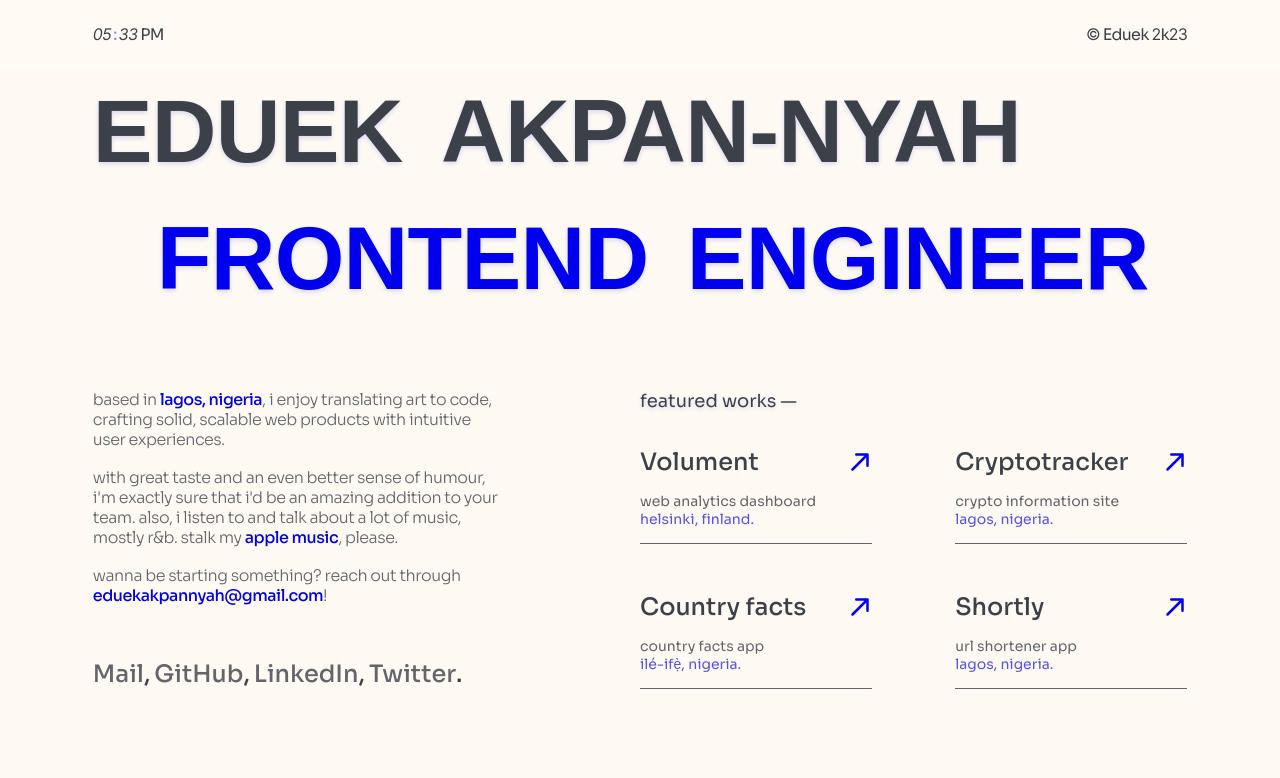
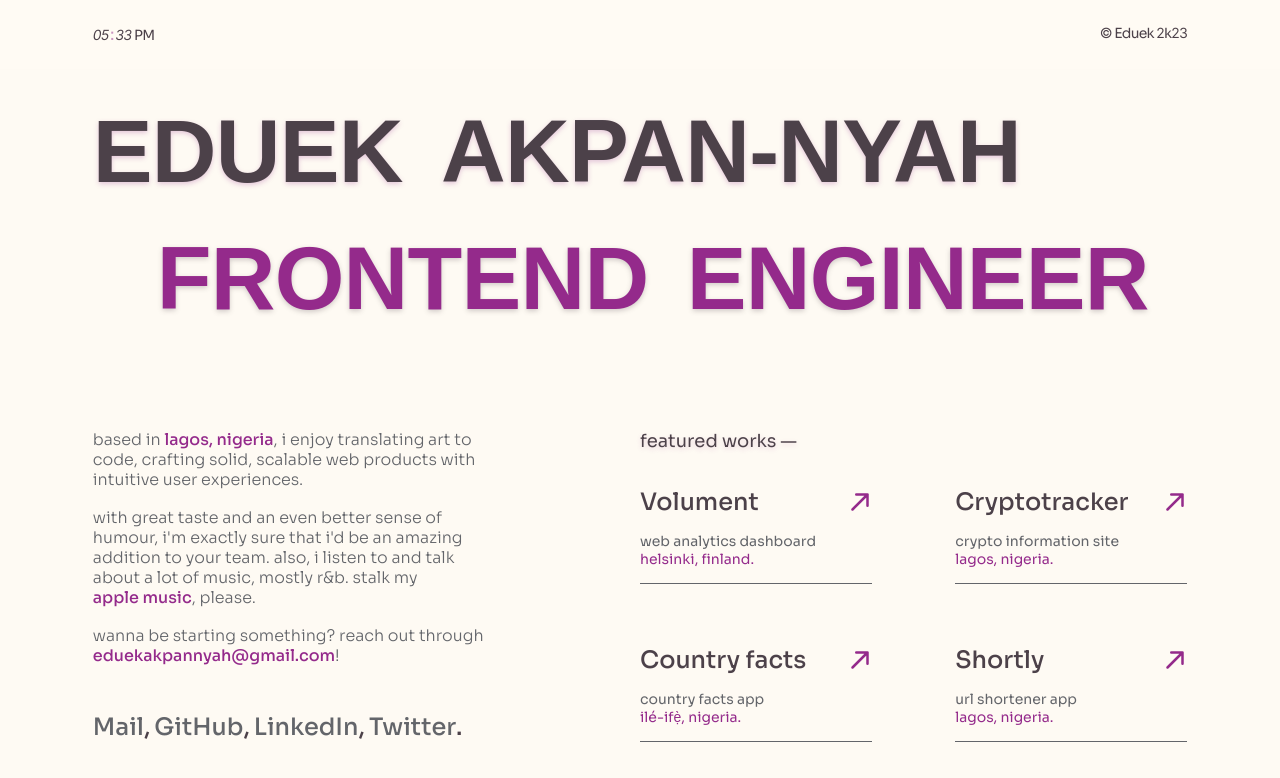
Before and after one commit to the-eduek/folio-v3, a website built with Vite: page index.html in a window 1280 px wide. Built offline with nearby package versions, Linux system fonts and the light colour scheme; files whose address does not match are found by name.

Commit message:
feat: design updates

```diff
--- a/index.html
+++ b/index.html
@@ -28,42 +28,13 @@
       </section>
 
       <section class="wrap">
-        <section class="about">
-          <article>
+        <article class="about">
           <p>Based in <b>Lagos, Nigeria</b>, I enjoy translating art to code, crafting solid, scalable web products with intuitive user experiences.</p>
 
           <p>With great taste and an even better sense of humour, i'm exactly sure that i'd be an amazing addition to your team. Also, I listen to and talk about a lot of music, mostly R&B. Stalk my <a href="https://music.apple.com/profile/eduek" target="_blank">apple music</a>, please.</p>
 
           <p><span>Wanna be starting something?</span> <span>Reach out through</span> <span><a href="mailto:eduekakpannyah@gmail.com">eduekakpannyah@gmail.com</a>!</span></p>
         </article>
-
-          <section class="contact">
-            <h3>Contact —</h3>
-
-            <ul>
-              <li class="contact-link">
-                <a href="mailto:eduekakpannyah@gmail.com">
-                  <span data-content="Mail" aria-hidden="true"></span> Mail
-                </a>,
-              </li>
-              <li class="contact-link">
-                <a href="https://github.com/the-eduek/" target="_blank">
-                  <span data-content="GitHub" aria-hidden="true"></span> GitHub
-                </a>,
-              </li>
-              <li class="contact-link">
-                <a href="https://www.linkedin.com/in/eduek/" target="_blank">
-                  <span data-content="LinkedIn" aria-hidden="true"></span> LinkedIn
-                </a>,
-              </li>
-              <li class="contact-link">
-                <a href="https://twitter.com/the_eduek" target="_blank">
-                  <span data-content="Twitter" aria-hidden="true"></span> Twitter
-                </a>.
-              </li>
-            </ul>
-          </section>
-        </section>
 
         <section class="works">
           <h3>Featured Works —</h3>
@@ -164,8 +135,6 @@
           </ul>
         </section>
 
-      </section>
-
         <section class="contact">
           <h3>Contact —</h3>
 
@@ -192,6 +161,7 @@
             </li>
           </ul>
         </section>
+      </section>
     </main>
     <script type="module" src="/index.js"></script>
   </body>
--- a/src/styles/_globals.scss
+++ b/src/styles/_globals.scss
@@ -34,6 +34,6 @@ h3 {
   font-size: 1.125rem;
   font-weight: 400;
   padding: 1.125rem 0 2rem;
-  text-shadow: 0 2px 5px rgba($primary, 0.15);
+  text-shadow: 0 2px 5px rgba($primary, 0.1875);
   text-transform: lowercase;
 }
--- a/src/styles/_main.scss
+++ b/src/styles/_main.scss
@@ -11,6 +11,10 @@
     transform: translateY(-5%);
   }
 };
+
+%padding {
+  padding: 0 1.25rem 8.5vh;
+}
 
 .header {
   background-color: #fff;
@@ -43,7 +47,7 @@
 }
 
 .hero {
-  padding: 5rem 1.25rem 0rem;
+  padding: 5rem 1.25rem 8vh;
 
   h1,
   h2 {
@@ -52,22 +56,23 @@
     flex-direction: column;
     font-family: Jellee, sans-serif;
     font-size: 13vw;
-    text-shadow: 0 2px 5px rgba($primary, 0.15);
+    text-shadow: 0 2px 5px rgba($primary, 0.25);
     text-transform: uppercase;
   }
 
   h2 {
+    color: $primary;
     justify-content: flex-end;
     padding: 1.5rem 0 0;
-    text-align: right
+    text-align: right;
+    text-shadow: 0 2px 5px rgba($darkGrey, 0.25);
   }
 }
 
 .about {
-  padding: 8vh 1.25rem;
+  @extend %padding;
   width: 85%;
 
-  article {
   a,
   b {
     color: $primary;
@@ -81,7 +86,7 @@
 
     &::after {
       @extend %transition;
-        background-color: rgba($primary, 0.15);
+      background-color: rgba($primary, 0.25);
       content: "";
       display: inline-block;
       left: 0;
@@ -117,13 +122,8 @@
   }
 }
 
-  .contact {
-    display: none;
-  }
-}
-
 .works {
-  padding: 0 1.25rem 8vh;
+  @extend %padding;
 
   .project {
     list-style: none;
@@ -212,7 +212,7 @@
         text-transform: lowercase;
 
         &:last-child {
-          color: rgba($primary, 0.675);
+          color: $primary;
         }
       }
     }
@@ -235,7 +235,7 @@
 }
 
 .contact {
-  padding: 0 1.5rem 8vh;
+  @extend %padding;
 
   ul {
     display: flex;
@@ -289,11 +289,9 @@
 
 @media (min-width: 410px) {
   .about {
-    article {
     p:last-child {
       span {
         white-space: normal;
-        }
       }
     }
   }
@@ -308,15 +306,11 @@
 
   .hero {
     padding: 10vh 2rem;
-
-    h2 {
-      color: $primary;
-    }
   }
 
   .about {
     padding: 0 2rem 10vh;
-    width: 75%;
+    width: 67.5%;
   }
 
   .works {
@@ -347,8 +341,6 @@
   }
 
   .about {
-    width: 32.5rem;
-
     p {
       letter-spacing: 0;
     }
@@ -356,52 +348,36 @@
 }
 
 @media (min-width: 1280px) {
-  .wrap {
-    display: flex;
-    justify-content: space-between;
-    padding: 0 7.25vw 7.25vw;
-  }
-
   .header {
     div {
       padding: 1.5rem 7.25vw;
-      font-size: 1rem;
     }
   }
 
   .hero {
-    padding: 10vh 7.25vw;
+    padding: 12.5vh 7.25vw;
 
     h1,
     h2 {
       flex-direction: row;
       font-size: 7vw;
 
-      span{
+      span {
         margin: 0 3vw 0 0;
       }
     }
   }
 
+  .wrap {
+    display: flex;
+    justify-content: space-between;
+    padding: 0 7.25vw 7.25vw;
+    position: relative;
+  }
+
   .about {
-    display: flex;
-    flex-direction: column;
-    justify-content: space-between;
     padding: 0;
     width: 37.5%;
-
-    .contact {
-      display: block;
-      padding: 0 0 0;
-
-      h3 {
-        display: none;
-      }
-
-      ul {
-        padding: 0;
-      }
-    }
   }
 
   .works {
@@ -413,11 +389,22 @@
     }
 
     ul {
-      gap: 3.5vw 6.5vw;
+      gap: 4.5vw 6.5vw;
     }
   }
 
   .contact {
+    bottom: 7.25vw;
+    left: 7.25vw;
+    padding: 0;
+    position: absolute;
+
+    h3 {
       display: none;
     }
+
+    ul {
+      padding: 0;
     }
+  }
+}
--- a/src/styles/_variables.scss
+++ b/src/styles/_variables.scss
@@ -1,7 +1,7 @@
 $bgPrimary: #f9a8260d;
-$darkGrey: #3C4149;
+$darkGrey: #4C4149;
 $lightGrey: #63656a;
-$primary: #0000ee;
+$primary: #942a8b;
 
 %space-between {
   display: flex;
```
Also changed, not shown: 1 other file. Lines whose indentation alone changed are shown as unchanged.
